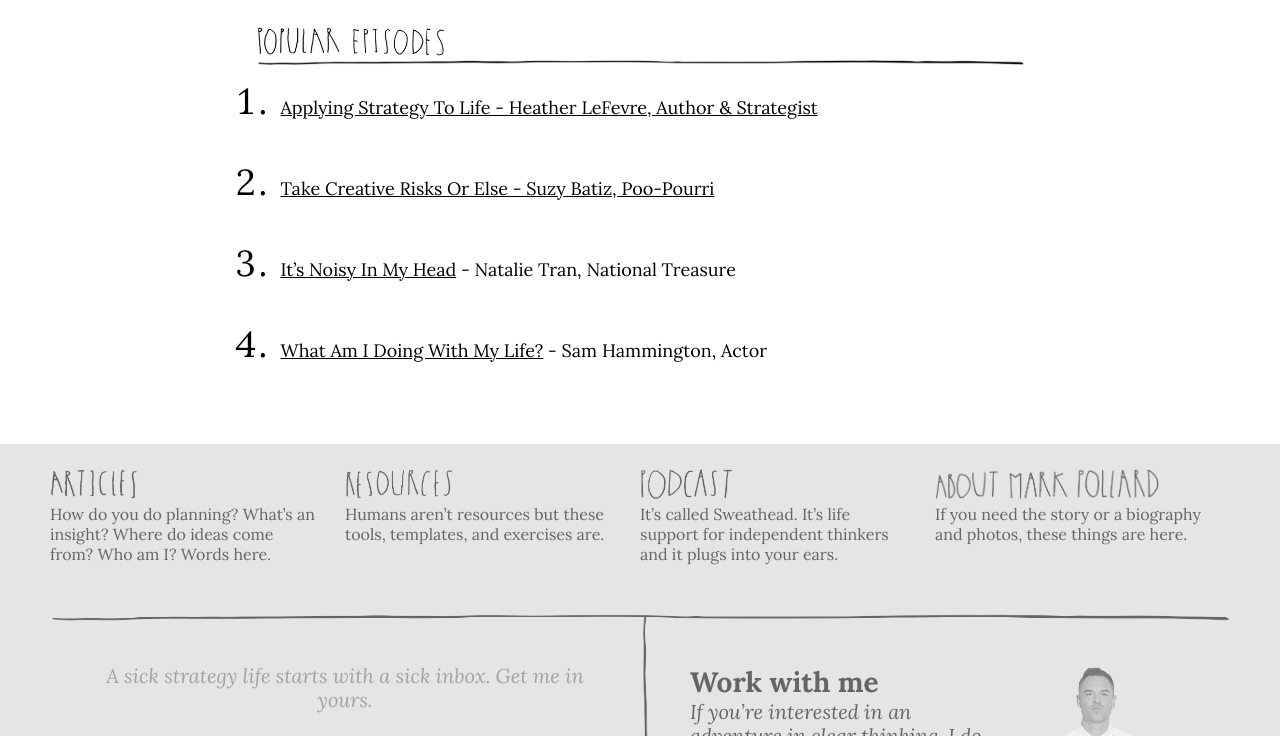
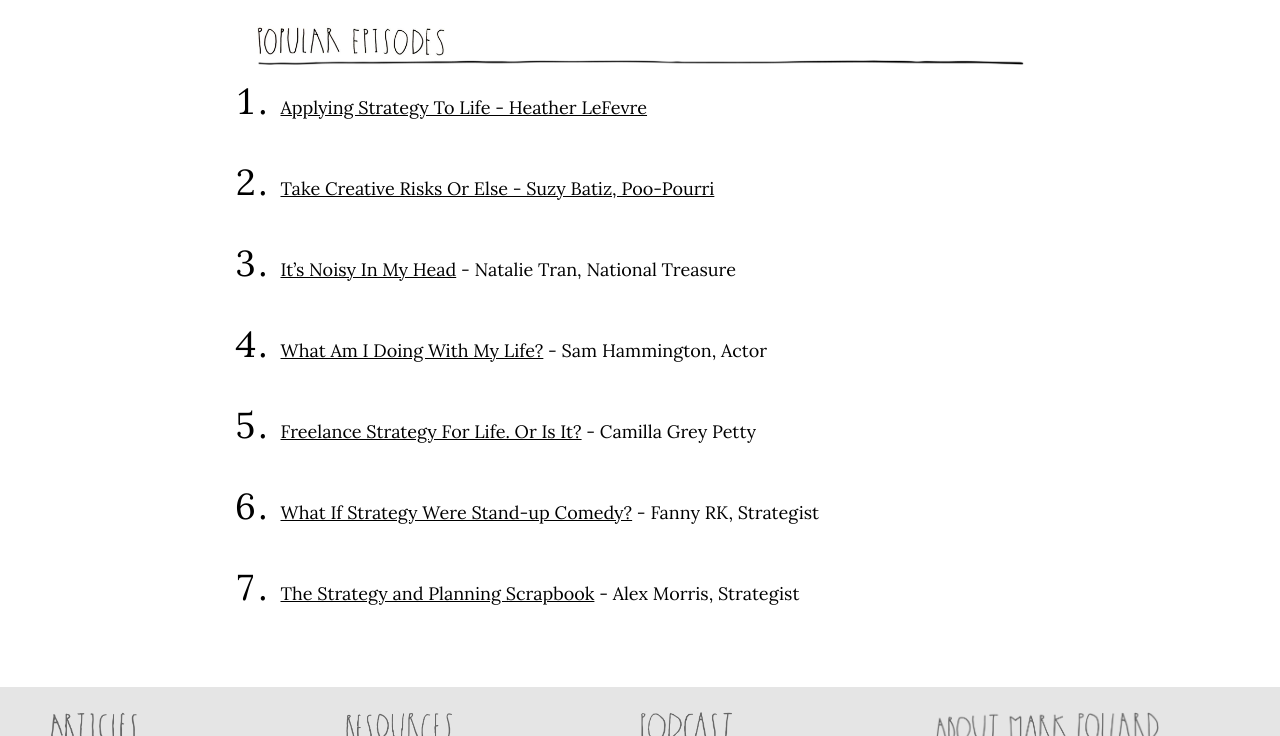
Before and after one commit to markhpollard/markhpollard.github.io, a Jekyll site: the page built from podcast.md, in a window 1280 px wide and 900 px high, scrolled down 378 px, cut to the strip 164-900 px from the top of the window. Built offline with Jekyll 4.4.1, drawn with Linux system fonts in a browser that asks for light colours; nearby versions of some CDN libraries.

Commit message:
Updated Podcast

```diff
--- a/podcast.md
+++ b/podcast.md
@@ -8,10 +8,17 @@ featured: https://anchor.fm/sweathead-with-mark-pollard/episodes/Applying-Strate
 layout: podcast
 ---
 
-1. [Applying Strategy To Life - Heather LeFevre, Author & Strategist](https://anchor.fm/sweathead-with-mark-pollard/episodes/Applying-Strategy-To-Life---Heather-LeFevre--Strategist--Author-e2splb)
+
+1. [Applying Strategy To Life - Heather LeFevre](https://anchor.fm/sweathead-with-mark-pollard/episodes/Applying-Strategy-To-Life---Heather-LeFevre--Strategist--Author-e2splb)
 
 2. [Take Creative Risks Or Else - Suzy Batiz, Poo-Pourri](https://anchor.fm/sweathead-with-mark-pollard/episodes/Take-Creative-Risks-Or-Else---Suzy-Batiz--Poo-Pourri-e2thoj)
 
 3. [It's Noisy In My Head](https://anchor.fm/sweathead-with-mark-pollard/episodes/Its-Noisy-In-My-Head---Natalie-Tran--National-Treasure-e2pnfp) - Natalie Tran, National Treasure
 
 4. [What Am I Doing With My Life?](https://anchor.fm/sweathead-with-mark-pollard/episodes/What-Am-I-Doing-With-My-Life----Sam-Hammington--Actor-e2oor8) - Sam Hammington, Actor
+
+5. [Freelance Strategy For Life. Or Is It?](https://anchor.fm/sweathead-with-mark-pollard/episodes/Freelance-Strategy-For-Life--Or-Is-It----Camilla-Grey-Petty--Freelance-Strategist-e2kenc) - Camilla Grey Petty
+
+6. [What If Strategy Were Stand-up Comedy?](https://anchor.fm/sweathead-with-mark-pollard/episodes/What-If-Strategy-Were-Stand-up-Comedy----Fanny-RK--Strategist-e2hvvq) - Fanny RK, Strategist
+
+7. [The Strategy and Planning Scrapbook](https://anchor.fm/sweathead-with-mark-pollard/episodes/The-Strategy-and-Planning-Scrapbook---Alex-Morris--Strategist-e2fjp4) - Alex Morris, Strategist
```
